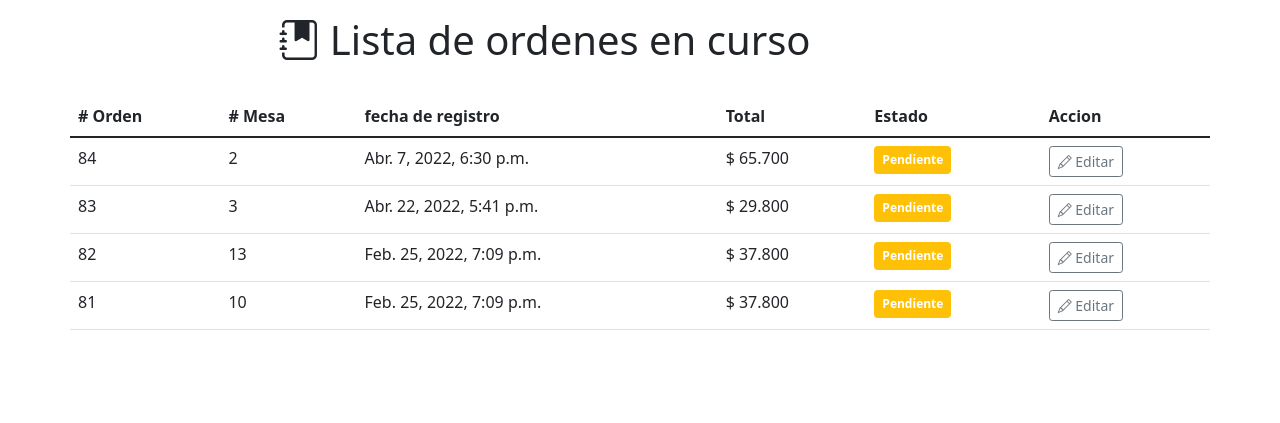
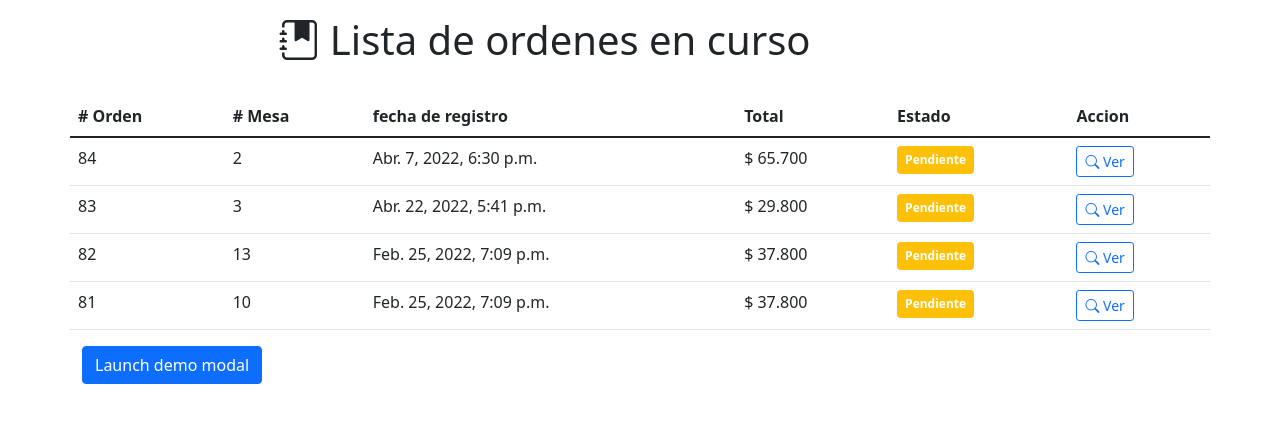
Before and after one commit to daceron96/sistema_arca, a Django app: page /order/order-list/ in a window 1280 px wide. Shown: the part 101-524 px from the top of the page. Run offline with Django 3.2, Linux system fonts and the light colour scheme; data comes from the database, SQL or seed files in the repository; both versions use the stored data as it was after the commit; some libraries are stand-ins or nearby versions.

Commit message:
cambios 22-04-20200

```diff
--- a/sistema_restaurante/core/static/work_order/js/table_list.js
+++ b/sistema_restaurante/core/static/work_order/js/order_management.js
@@ -19,9 +19,10 @@ function get_order(id_order) {
                     "<td> " + (parseInt(response.data[detail]['sale_price']) * parseInt(response.data[detail]['quantity_product'])) + "</td>" +
                     "</tr>"
                 )
-                $('#btn_upd').attr('href', '/order/update-order/' + response['id_order'])
-                $('#btn_cancel_order').attr('onclick', "cancellation_confirmation(" + response['id_order'] + ")")
             }
+            $('#btn_upd').attr('href', '/order/update-order/' + response['id_order'])
+            $('#btn_cancel_order').attr('onclick', "cancellation_confirmation(" + response['id_order'] + ")")
+
 
         }
     })
--- /dev/null
+++ b/sistema_restaurante/work_order/templates/cash_register/modal_cancel.html
@@ -0,0 +1,25 @@
+<!--modal confirmacion de cancelacion de orden-->
+<div class="modal fade" id="modal_confirm" data-bs-backdrop="static" data-bs-keyboard="false" tabindex="-1"
+    aria-labelledby="staticBackdropLabel" aria-hidden="true">
+    <div class="modal-dialog">
+        <div class="modal-content">
+
+            <div class="modal-body text-center">
+                {% csrf_token %}
+                <h5>¿Deseas cancelar?</h5>
+                <p>Estas seguro que deseas cancelar la orden</p>
+                <h6 id="num_orden"></h6>
+				<div class="mb-3">
+					<textarea class="form-control" id="comment_cancel" rows="3"  required placeholder='Describa el motivo de la cancelacion de la orden de pedido'></textarea>
+                    <div class="invalid-feedback">
+                        La descripccion debe tener almenos 10 caracteres
+                    </div>
+                </div>
+            </div>
+            <div class="modal-footer flex-nowrap p-0">
+                <button type="button" id='btn_confirm_cancel' class="btn btn-lg btn-link link-danger fs-6 text-decoration-none col-6 m-0 rounded-0 border-right border-end " ><strong>Si, Cancelar</strong></button>
+                <button type="button" class="btn btn-lg btn-link fs-6 text-decoration-none col-6 m-0 rounded-0" data-bs-dismiss="modal">No gracias</button>
+            </div>
+        </div>
+    </div>
+</div>
--- /dev/null
+++ b/sistema_restaurante/work_order/templates/cash_register/modal_register_order.html
@@ -0,0 +1,39 @@
+<div class="modal fade" id="exampleModal" tabindex="-1" aria-labelledby="exampleModalLabel" aria-hidden="true">
+    <div class="modal-dialog">
+      <div class="modal-content">
+        <div class="modal-header">
+            <h5 class="modal-title">Total a pagar $45.299</h5>
+          <button type="button" class="btn-close" data-bs-dismiss="modal" aria-label="Close"></button>
+        </div>
+        <div class="modal-body">
+            <form>
+                <div class="mb-3 row">
+                    <label  class="col-sm-3  col-form-label"><strong>¿Recibido? </strong></label>
+                    <div class="col-sm-4">
+                        <input type="number" class="form-control" >
+                    </div>
+                    <label class="col-sm-4 col-form-label">Cambio <strong>$ 0</strong></label>
+                </div>
+                <div class="form-floating">
+                    <select class="form-select" id="floatingSelect" aria-label="Floating label select example">
+                        <option value="1">Efectivo</option>
+                        <option value="2">Datafono</option>
+                        <option value="3">Transferencia</option>
+                        <option value="4">Rappi</option>
+                    </select>
+                    <label for="floatingSelect">Metodo de pago</label>
+                  </div>
+            </form>
+        </div>
+        <div class="modal-footer">
+          <button type="button" class="btn btn-secondary" data-bs-dismiss="modal">Cerrar</button>
+          <button type="button" class="btn btn-primary">Guardar</button>
+        </div>
+      </div>
+    </div>
+</div>
+
+  <!-- Button trigger modal -->
+<button type="button" class="btn btn-primary" data-bs-toggle="modal" data-bs-target="#exampleModal">
+    Launch demo modal
+  </button>
--- a/sistema_restaurante/work_order/templates/cash_register/order_list.html
+++ b/sistema_restaurante/work_order/templates/cash_register/order_list.html
@@ -1,5 +1,6 @@
 {% extends 'core/base.html' %}
 {% load humanize %}
+{% load static %}
 {% block title %}
 Lista de ordenes
 {% endblock%}
@@ -35,11 +36,25 @@ Lista de ordenes
                 <td><span class="badge bg-success p-2  ">Pagada</span></td>
                 {% endif %}
                 <td>
-                    <button type="button" class="btn btn-outline-secondary btn-sm" ><i class="bi bi-pencil "></i> Editar</button>
+                    <button type="button" class="btn btn-outline-primary btn-sm" onclick='get_order({{order.id}})' data-bs-toggle="modal" data-bs-target="#modal_description_order"><i class="bi bi-search"></i> Ver</button>
+
                 </td>
             </tr>
             {% endfor %}
         </tbody>
     </table>
 </div>
+{% include 'table/modal_order_detail.html' %}
+{% include 'cash_register/modal_cancel.html' %}
+{% include 'cash_register/modal_register_order.html' %}
 {% endblock content %}
+
+{% block js %}
+<script src="{% static '/work_order/js/order_management.js' %}"></script>
+<script>
+    $('#btn_cancel_order').removeClass('visually-hidden')
+    $('#btn_register').removeClass('visually-hidden')
+    $('#btn_register').removeClass('visually-hidden')
+    $('#btn_upd').addClass('visually-hidden')
+</script>
+{% endblock %}
--- a/sistema_restaurante/work_order/templates/table/modal_order_detail.html
+++ b/sistema_restaurante/work_order/templates/table/modal_order_detail.html
@@ -26,36 +26,10 @@
             </div>
             <div class="modal-footer">
                 <button type="button" class=" btn btn-outline-secondary" data-bs-dismiss="modal"><i class="bi bi-file-earmark-excel"></i> Cerrar</button>
-                <button type="button" id='btn_cancel_order' class=" btn btn-outline-danger" data-bs-dismiss="modal"><i class="bi bi-trash "></i> Cancelar</button>
+                <button type="button" id='btn_cancel_order' class=" btn btn-outline-danger visually-hidden" data-bs-dismiss="modal"><i class="bi bi-trash "></i> Cancelar</button>
                 <a href='#' id='btn_upd' type="button" class="btn btn-outline-primary"><i class="bi bi-pencil-square"></i> Editar</a>
+                <a href='#' id='btn_register' type="button" class="btn btn-outline-primary visually-hidden"><i class="bi bi-pencil-square"></i> Registrar</a>
             </div>
         </div>
     </div>
 </div>
-
-
-<!--modal confirmacion de cancelacion de orden-->
-<div class="modal fade" id="modal_confirm" data-bs-backdrop="static" data-bs-keyboard="false" tabindex="-1"
-    aria-labelledby="staticBackdropLabel" aria-hidden="true">
-    <div class="modal-dialog">
-        <div class="modal-content">
-
-            <div class="modal-body text-center">
-                {% csrf_token %}
-                <h5>¿Deseas cancelar?</h5>
-                <p>Estas seguro que deseas cancelar la orden</p>
-                <h6 id="num_orden"></h6>
-				<div class="mb-3">
-					<textarea class="form-control" id="comment_cancel" rows="3"  required placeholder='Describa el motivo de la cancelacion de la orden de pedido'></textarea>
-                    <div class="invalid-feedback">
-                        La descripccion debe tener almenos 10 caracteres
-                    </div>
-                </div>
-            </div>
-            <div class="modal-footer flex-nowrap p-0">
-                <button type="button" id='btn_confirm_cancel' class="btn btn-lg btn-link link-danger fs-6 text-decoration-none col-6 m-0 rounded-0 border-right border-end " ><strong>Si, Cancelar</strong></button>
-                <button type="button" class="btn btn-lg btn-link fs-6 text-decoration-none col-6 m-0 rounded-0" data-bs-dismiss="modal">No gracias</button>
-            </div>
-        </div>
-    </div>
-</div>
--- a/sistema_restaurante/work_order/templates/table/table_list.html
+++ b/sistema_restaurante/work_order/templates/table/table_list.html
@@ -47,6 +47,5 @@
 {% include 'table/table_form.html' %}
 {% endblock content %}
 {% block js%}
-<script src="{% static '/work_order/js/table_list.js' %}"></script>
-
+<script src="{% static '/work_order/js/order_management.js' %}"></script>
 {% endblock %}
--- a/sistema_restaurante/work_order/views.py
+++ b/sistema_restaurante/work_order/views.py
@@ -132,7 +132,7 @@ class GetDetail(DetailView):
                 'sale_price' : detail.product.sale_price,
                 'quantity_product' : detail.quantity_product,
                 'comment' : detail.comment,
-                'id_detail' : detail.pk
+                'id_detail' : detail.pk,
                 })
 
 class GetOrderDetail(ListView):
@@ -155,7 +155,7 @@ class GetOrderDetail(ListView):
                 'data': list_detail_order,
                 'id_order' : detail.order.id,
                 'total_price' : detail.order.total_price,
-                'table' : detail.order.table.table_number
+                'table' : detail.order.table.table_number,
             })
 
             return response
```
Also changed, not shown: sistema_restaurante/db.sqlite3.
